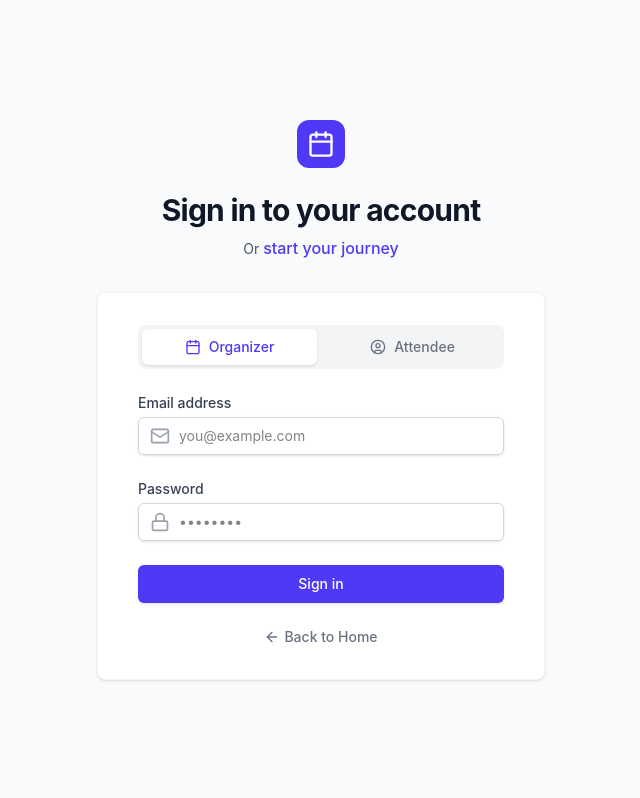
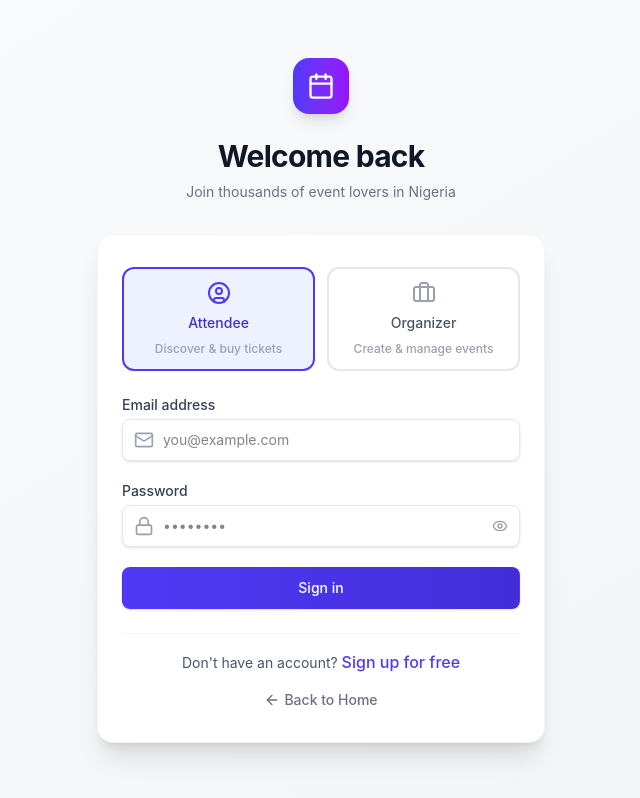
Before and after one commit to KabriAcid/event-management-system, a React (Vite) app: page /auth in a window 1280 px wide. Shown: the whole page, without its empty margins (319-959 px from the left). Built offline with nearby package versions, Linux system fonts and the light colour scheme; no server answers.

Commit message:
Fix the bad UX and the attendee list flaw

```diff
--- a/src/app/components/AuthPage.tsx
+++ b/src/app/components/AuthPage.tsx
@@ -1,3 +1,5 @@
+// app/components/AuthPage.tsx
+
 import { useState } from "react";
 import {
   User,
@@ -6,6 +8,10 @@ import {
   Mail,
   Lock,
   UserCircle,
+  Briefcase,
+  CheckCircle,
+  Eye,
+  EyeOff,
 } from "lucide-react";
 import clsx from "clsx";
 import { toast } from "sonner";
@@ -15,6 +21,7 @@ import {
   type AuthUser,
   type UserRole,
 } from "../services/authService";
+import { attendeeService } from "../services/attendeeService";
 
 interface AuthPageProps {
   onLogin: (user: AuthUser) => void;
@@ -23,11 +30,14 @@ interface AuthPageProps {
 
 export function AuthPage({ onLogin, onBack }: AuthPageProps) {
   const [isLogin, setIsLogin] = useState(true);
-  const [role, setRole] = useState<UserRole>("organizer");
+  const [role, setRole] = useState<UserRole>("attendee");
   const [email, setEmail] = useState("");
   const [password, setPassword] = useState("");
+  const [confirmPassword, setConfirmPassword] = useState("");
   const [name, setName] = useState("");
   const [isSubmitting, setIsSubmitting] = useState(false);
+  const [showPassword, setShowPassword] = useState(false);
+  const [showConfirmPassword, setShowConfirmPassword] = useState(false);
 
   const suggestRoleFromEmail = (nextEmail: string) => {
     if (!isLogin) {
@@ -44,6 +54,22 @@ export function AuthPage({ onLogin, onBack }: AuthPageProps) {
   const handleSubmit = async (e: React.FormEvent) => {
     e.preventDefault();
 
+    // Validation for registration
+    if (!isLogin) {
+      if (password !== confirmPassword) {
+        toast.error("Passwords do not match.");
+        return;
+      }
+      if (password.length < 6) {
+        toast.error("Password must be at least 6 characters.");
+        return;
+      }
+      if (name.trim().length < 2) {
+        toast.error("Please enter your full name.");
+        return;
+      }
+    }
+
     setIsSubmitting(true);
 
     try {
@@ -58,7 +84,8 @@ export function AuthPage({ onLogin, onBack }: AuthPageProps) {
           password,
           role,
         });
-        toast.success("Account created successfully.");
+
+        toast.success(`Account created successfully! Welcome, ${session.user.name}!`);
         onLogin(session.user);
       }
     } catch (error) {
@@ -82,64 +109,93 @@ export function AuthPage({ onLogin, onBack }: AuthPageProps) {
     }
   };
 
+  const switchMode = () => {
+    setIsLogin(!isLogin);
+    // Reset form when switching modes
+    setRole("attendee");
+    setName("");
+    setConfirmPassword("");
+    setShowPassword(false);
+    setShowConfirmPassword(false);
+  };
+
   return (
-    <div className="min-h-screen bg-gray-50 flex flex-col justify-center py-12 sm:px-6 lg:px-8 font-sans">
+    <div className="min-h-screen bg-gradient-to-br from-gray-50 to-gray-100 flex flex-col justify-center py-12 sm:px-6 lg:px-8 font-sans">
       <div className="sm:mx-auto sm:w-full sm:max-w-md">
         <div className="flex justify-center">
-          <div className="w-12 h-12 bg-indigo-600 rounded-xl flex items-center justify-center">
+          <div className="w-14 h-14 bg-gradient-to-r from-indigo-600 to-purple-600 rounded-2xl flex items-center justify-center shadow-lg">
             <Calendar className="text-white w-7 h-7" />
           </div>
         </div>
         <h2 className="mt-6 text-center text-3xl font-bold tracking-tight text-gray-900">
-          {isLogin ? "Sign in to your account" : "Create your account"}
+          {isLogin ? "Welcome back" : "Create your account"}
         </h2>
-        <p className="mt-2 text-center text-sm text-gray-600">
-          Or{" "}
-          <button
-            onClick={() => setIsLogin(!isLogin)}
-            className="font-medium text-indigo-600 hover:text-indigo-500"
-          >
-            {isLogin ? "start your journey" : "sign in to existing account"}
-          </button>
+        <p className="mt-2 text-center text-sm text-gray-500">
+          Join thousands of event lovers in Nigeria
         </p>
       </div>
 
       <div className="mt-8 sm:mx-auto sm:w-full sm:max-w-md">
-        <div className="bg-white py-8 px-4 shadow sm:rounded-lg sm:px-10 border border-gray-100">
-          <div className="flex space-x-2 mb-6 bg-gray-100 p-1 rounded-lg">
+        <div className="bg-white py-8 px-6 shadow-xl rounded-2xl border border-gray-100">
+          {/* Role Selection - Show for both login and registration */}
+          <div className="mb-6">
+            <div className="flex space-x-3">
               <button
+                type="button"
+                onClick={() => setRole("attendee")}
+                className={clsx(
+                  "flex-1 flex flex-col items-center gap-2 p-3 rounded-xl border-2 transition-all",
+                  role === "attendee"
+                    ? "border-indigo-600 bg-indigo-50"
+                    : "border-gray-200 hover:border-gray-300 bg-white"
+                )}
+              >
+                <UserCircle className={clsx(
+                  "w-6 h-6",
+                  role === "attendee" ? "text-indigo-600" : "text-gray-400"
+                )} />
+                <span className={clsx(
+                  "text-sm font-medium",
+                  role === "attendee" ? "text-indigo-700" : "text-gray-600"
+                )}>
+                  Attendee
+                </span>
+                <span className="text-xs text-gray-400">Discover & buy tickets</span>
+              </button>
+
+              <button
+                type="button"
                 onClick={() => setRole("organizer")}
                 className={clsx(
-                "flex-1 flex items-center justify-center py-2 text-sm font-medium rounded-md transition-all",
+                  "flex-1 flex flex-col items-center gap-2 p-3 rounded-xl border-2 transition-all",
                   role === "organizer"
-                  ? "bg-white text-indigo-600 shadow-sm"
-                  : "text-gray-500 hover:text-gray-700",
+                    ? "border-indigo-600 bg-indigo-50"
+                    : "border-gray-200 hover:border-gray-300 bg-white"
                 )}
               >
-              <Calendar className="w-4 h-4 mr-2" />
+                <Briefcase className={clsx(
+                  "w-6 h-6",
+                  role === "organizer" ? "text-indigo-600" : "text-gray-400"
+                )} />
+                <span className={clsx(
+                  "text-sm font-medium",
+                  role === "organizer" ? "text-indigo-700" : "text-gray-600"
+                )}>
                   Organizer
-            </button>
-            <button
-              onClick={() => setRole("attendee")}
-              className={clsx(
-                "flex-1 flex items-center justify-center py-2 text-sm font-medium rounded-md transition-all",
-                role === "attendee"
-                  ? "bg-white text-indigo-600 shadow-sm"
-                  : "text-gray-500 hover:text-gray-700",
-              )}
-            >
-              <UserCircle className="w-4 h-4 mr-2" />
-              Attendee
+                </span>
+                <span className="text-xs text-gray-400">Create & manage events</span>
               </button>
             </div>
+          </div>
 
-          <form className="space-y-6" onSubmit={handleSubmit}>
+          <form className="space-y-5" onSubmit={handleSubmit}>
+            {/* Registration-only fields */}
             {!isLogin && (
               <div>
-                <label className="block text-sm font-medium text-gray-700">
+                <label className="block text-sm font-medium text-gray-700 mb-1">
                   Full Name
                 </label>
-                <div className="mt-1 relative rounded-md shadow-sm">
+                <div className="relative rounded-lg shadow-sm">
                   <div className="absolute inset-y-0 left-0 pl-3 flex items-center pointer-events-none">
                     <User className="h-5 w-5 text-gray-400" />
                   </div>
@@ -147,27 +203,29 @@ export function AuthPage({ onLogin, onBack }: AuthPageProps) {
                     type="text"
                     required
                     minLength={2}
-                    className="block w-full pl-10 sm:text-sm border-gray-300 rounded-md focus:ring-indigo-500 focus:border-indigo-500 py-2 border"
+                    className="block w-full pl-10 pr-3 py-2.5 sm:text-sm border border-gray-200 rounded-lg focus:outline-none focus:ring-2 focus:ring-indigo-500 focus:border-transparent transition-all"
                     placeholder="John Doe"
                     value={name}
                     onChange={(e) => setName(e.target.value)}
                   />
                 </div>
+                <p className="mt-1 text-xs text-gray-400">Your full name as it will appear on tickets</p>
               </div>
             )}
 
+            {/* Email field - common */}
             <div>
-              <label className="block text-sm font-medium text-gray-700">
+              <label className="block text-sm font-medium text-gray-700 mb-1">
                 Email address
               </label>
-              <div className="mt-1 relative rounded-md shadow-sm">
+              <div className="relative rounded-lg shadow-sm">
                 <div className="absolute inset-y-0 left-0 pl-3 flex items-center pointer-events-none">
                   <Mail className="h-5 w-5 text-gray-400" />
                 </div>
                 <input
                   type="email"
                   required
-                  className="block w-full pl-10 sm:text-sm border-gray-300 rounded-md focus:ring-indigo-500 focus:border-indigo-500 py-2 border"
+                  className="block w-full pl-10 pr-3 py-2.5 sm:text-sm border border-gray-200 rounded-lg focus:outline-none focus:ring-2 focus:ring-indigo-500 focus:border-transparent transition-all"
                   placeholder="you@example.com"
                   value={email}
                   onChange={(e) => {
@@ -179,53 +237,154 @@ export function AuthPage({ onLogin, onBack }: AuthPageProps) {
               </div>
             </div>
 
+            {/* Password fields */}
             <div>
-              <label className="block text-sm font-medium text-gray-700">
+              <label className="block text-sm font-medium text-gray-700 mb-1">
                 Password
               </label>
-              <div className="mt-1 relative rounded-md shadow-sm">
+              <div className="relative rounded-lg shadow-sm">
                 <div className="absolute inset-y-0 left-0 pl-3 flex items-center pointer-events-none">
                   <Lock className="h-5 w-5 text-gray-400" />
                 </div>
                 <input
-                  type="password"
+                  type={showPassword ? "text" : "password"}
                   required
                   minLength={6}
-                  className="block w-full pl-10 sm:text-sm border-gray-300 rounded-md focus:ring-indigo-500 focus:border-indigo-500 py-2 border"
+                  className="block w-full pl-10 pr-10 py-2.5 sm:text-sm border border-gray-200 rounded-lg focus:outline-none focus:ring-2 focus:ring-indigo-500 focus:border-transparent transition-all"
                   placeholder="••••••••"
                   value={password}
                   onChange={(e) => setPassword(e.target.value)}
                 />
+                <button
+                  type="button"
+                  onClick={() => setShowPassword(!showPassword)}
+                  className="absolute inset-y-0 right-0 pr-3 flex items-center"
+                >
+                  {showPassword ? (
+                    <EyeOff className="h-4 w-4 text-gray-400 hover:text-gray-600" />
+                  ) : (
+                    <Eye className="h-4 w-4 text-gray-400 hover:text-gray-600" />
+                  )}
+                </button>
+              </div>
+              {!isLogin && (
+                <p className="mt-1 text-xs text-gray-400">Minimum 6 characters</p>
+              )}
+            </div>
+
+            {/* Confirm password - registration only */}
+            {!isLogin && (
+              <div>
+                <label className="block text-sm font-medium text-gray-700 mb-1">
+                  Confirm Password
+                </label>
+                <div className="relative rounded-lg shadow-sm">
+                  <div className="absolute inset-y-0 left-0 pl-3 flex items-center pointer-events-none">
+                    <Lock className="h-5 w-5 text-gray-400" />
+                  </div>
+                  <input
+                    type={showConfirmPassword ? "text" : "password"}
+                    required
+                    minLength={6}
+                    className="block w-full pl-10 pr-10 py-2.5 sm:text-sm border border-gray-200 rounded-lg focus:outline-none focus:ring-2 focus:ring-indigo-500 focus:border-transparent transition-all"
+                    placeholder="••••••••"
+                    value={confirmPassword}
+                    onChange={(e) => setConfirmPassword(e.target.value)}
+                  />
+                  <button
+                    type="button"
+                    onClick={() => setShowConfirmPassword(!showConfirmPassword)}
+                    className="absolute inset-y-0 right-0 pr-3 flex items-center"
+                  >
+                    {showConfirmPassword ? (
+                      <EyeOff className="h-4 w-4 text-gray-400 hover:text-gray-600" />
+                    ) : (
+                      <Eye className="h-4 w-4 text-gray-400 hover:text-gray-600" />
+                    )}
+                  </button>
                 </div>
               </div>
+            )}
 
+            {/* Submit button */}
             <div>
               <button
                 type="submit"
                 disabled={isSubmitting}
-                className="w-full flex justify-center py-2 px-4 border border-transparent rounded-md shadow-sm text-sm font-medium text-white bg-indigo-600 hover:bg-indigo-700 focus:outline-none focus:ring-2 focus:ring-offset-2 focus:ring-indigo-500 transition-colors"
+                className="w-full flex justify-center py-2.5 px-4 border border-transparent rounded-lg shadow-sm text-sm font-medium text-white bg-gradient-to-r from-indigo-600 to-indigo-700 hover:from-indigo-700 hover:to-indigo-800 focus:outline-none focus:ring-2 focus:ring-offset-2 focus:ring-indigo-500 transition-all disabled:opacity-70 disabled:cursor-not-allowed"
               >
-                {isSubmitting
-                  ? "Please wait..."
-                  : isLogin
-                    ? "Sign in"
-                    : "Create account"}
+                {isSubmitting ? (
+                  <div className="flex items-center gap-2">
+                    <div className="w-4 h-4 border-2 border-white border-t-transparent rounded-full animate-spin" />
+                    {isLogin ? "Signing in..." : "Creating account..."}
+                  </div>
+                ) : isLogin ? (
+                  "Sign in"
+                ) : (
+                  "Create free account"
+                )}
               </button>
             </div>
           </form>
 
-          {/* {isLogin && (
-            <div className="mt-4 rounded-md bg-indigo-50 border border-indigo-100 p-3 text-xs text-indigo-900">
-              <p className="font-semibold">Demo login credentials</p>
-              <p>Organizer: organizer@eventflow.demo / demo123</p>
-              <p>Attendee: attendee@eventflow.demo / demo123</p>
+          {/* Role benefits section for registration */}
+          {!isLogin && (
+            <div className="mt-6 p-4 bg-gray-50 rounded-lg">
+              <p className="text-xs font-medium text-gray-700 mb-2">As a {role === "attendee" ? "attendee" : "organizer"}, you'll get:</p>
+              <div className="space-y-1.5">
+                {role === "attendee" ? (
+                  <>
+                    <div className="flex items-center gap-2 text-xs text-gray-600">
+                      <CheckCircle className="w-3.5 h-3.5 text-green-500" />
+                      Access to exclusive events and early bird tickets
                     </div>
-          )} */}
+                    <div className="flex items-center gap-2 text-xs text-gray-600">
+                      <CheckCircle className="w-3.5 h-3.5 text-green-500" />
+                      Secure ticket storage and QR codes
+                    </div>
+                    <div className="flex items-center gap-2 text-xs text-gray-600">
+                      <CheckCircle className="w-3.5 h-3.5 text-green-500" />
+                      Event reminders and calendar integration
+                    </div>
+                  </>
+                ) : (
+                  <>
+                    <div className="flex items-center gap-2 text-xs text-gray-600">
+                      <CheckCircle className="w-3.5 h-3.5 text-green-500" />
+                      Create and manage unlimited events
+                    </div>
+                    <div className="flex items-center gap-2 text-xs text-gray-600">
+                      <CheckCircle className="w-3.5 h-3.5 text-green-500" />
+                      Real-time ticket sales analytics
+                    </div>
+                    <div className="flex items-center gap-2 text-xs text-gray-600">
+                      <CheckCircle className="w-3.5 h-3.5 text-green-500" />
+                      Export attendee data and insights
+                    </div>
+                  </>
+                )}
+              </div>
+            </div>
+          )}
 
-          <div className="mt-6">
+          {/* Switch between Login and Sign Up - Now at the bottom */}
+          <div className="mt-6 pt-4 border-t border-gray-100">
+            <p className="text-center text-sm text-gray-600">
+              {isLogin ? "Don't have an account? " : "Already have an account? "}
+              <button
+                onClick={switchMode}
+                className="font-medium text-indigo-600 hover:text-indigo-500 transition-colors"
+              >
+                {isLogin ? "Sign up for free" : "Sign in instead"}
+              </button>
+            </p>
+          </div>
+
+          {/* Back button */}
+          <div className="mt-4">
             <button
               onClick={onBack}
-              className="w-full flex items-center justify-center text-sm text-gray-500 hover:text-gray-900"
+              className="w-full flex items-center justify-center text-sm text-gray-500 hover:text-gray-700 transition-colors"
             >
               <ArrowLeft className="w-4 h-4 mr-1" />
               Back to Home
--- a/src/app/services/attendeeService.ts
+++ b/src/app/services/attendeeService.ts
@@ -201,6 +201,33 @@ export const attendeeService = {
     return nextAttendees;
   },
 
+  registerNewUser(name: string, email: string): AppAttendee[] {
+  const attendees = readAttendees();
+
+  // Check if user already exists as attendee
+  const existing = attendees.some(
+    (attendee) => attendee.email.toLowerCase() === email.toLowerCase()
+  );
+
+  if (existing) {
+    return attendees;
+  }
+
+  // Create new attendee record
+  const newAttendee: AppAttendee = {
+    id: nextAttendeeId(attendees),
+    name: name.trim(),
+    email: email.toLowerCase(),
+    event: "No events yet", // Default until they purchase tickets
+    status: "Pending",
+    date: new Date().toISOString().slice(0, 10),
+  };
+
+  const nextAttendees = [newAttendee, ...attendees];
+  writeAttendees(nextAttendees);
+  return nextAttendees;
+},
+
   exportCsv(attendees: AppAttendee[]): string {
     const headers = ["Name", "Email", "Event", "Status", "Date"];
     const rows = attendees.map((attendee) => [
--- a/src/app/services/authService.ts
+++ b/src/app/services/authService.ts
@@ -1,3 +1,7 @@
+// app/services/authService.ts
+
+import { attendeeService } from "./attendeeService";
+
 export type UserRole = "organizer" | "attendee";
 
 export interface AuthUser {
@@ -222,6 +226,11 @@ export const authService = {
     const customUsers = readCustomUsers();
     writeCustomUsers([...customUsers, newUser]);
 
+    // NEW: If registering as attendee, add to attendees list
+    if (input.role === "attendee") {
+      attendeeService.registerNewUser(input.name.trim(), email);
+    }
+
     return createSession(toPublicUser(newUser));
   },
 
@@ -256,6 +265,10 @@ export const authService = {
     );
 
     return user?.role ?? null;
+  },
+
+  getAllUsers(): AuthUser[] {
+    return allUsers().map(toPublicUser);
   },
 
   updateCurrentUserPassword(
```
Lines whose indentation alone changed are shown as unchanged.
